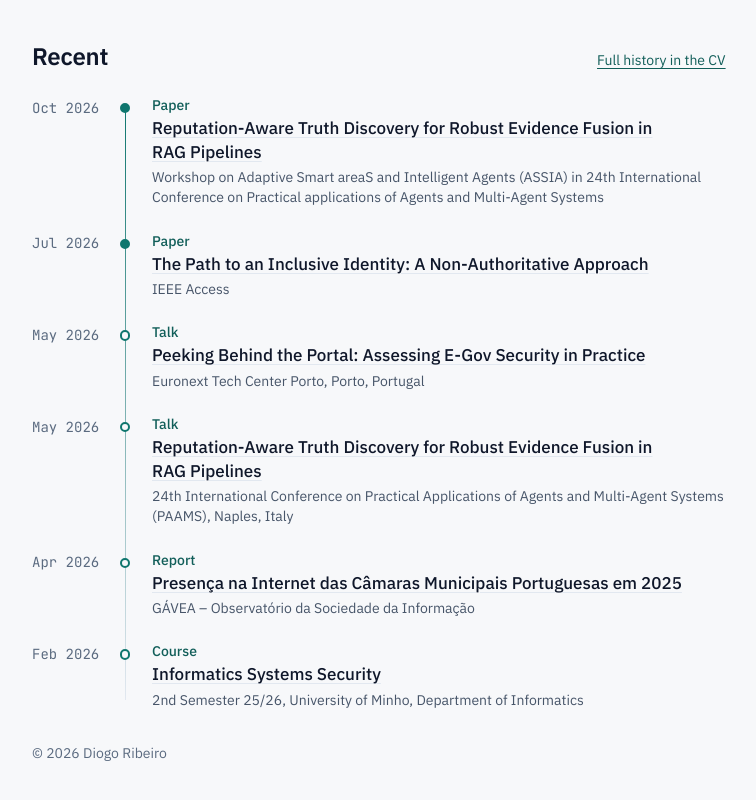
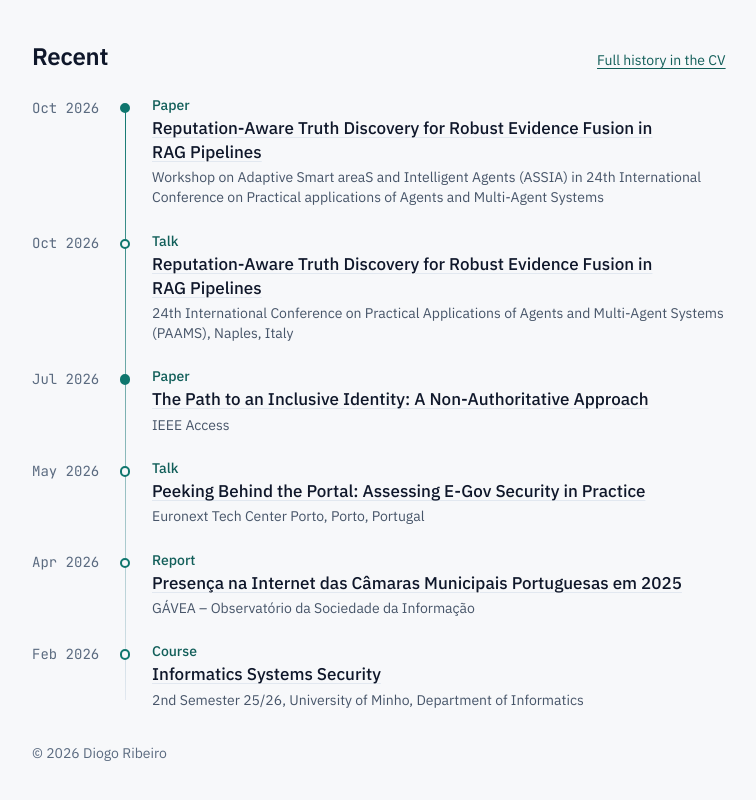
Before and after one commit to ribeiropdiogo/ribeiropdiogo.github.io, an Astro site: page / in a window 1280 px wide. Shown: the part 993-1793 px from the top of the page, without its empty margins (408-1164 px from the left). Built offline with nearby package versions, Linux system fonts and the light colour scheme; Astro itself is replaced by a stand-in of ours.

Commit message:
fix: date the ASSIA talk 22 October 2026

```diff
--- a/src/content/talks/2026-10-22-assia.md
+++ b/src/content/talks/2026-10-22-assia.md
@@ -4,7 +4,7 @@ collection: talks
 type: "Talk"
 permalink: /talks/2026-10-22
 venue: "24th International Conference on Practical Applications of Agents and Multi-Agent Systems (PAAMS)"
-date: 2026-05-26
+date: 2026-10-22
 location: "Naples, Italy"
 ---
 
```
